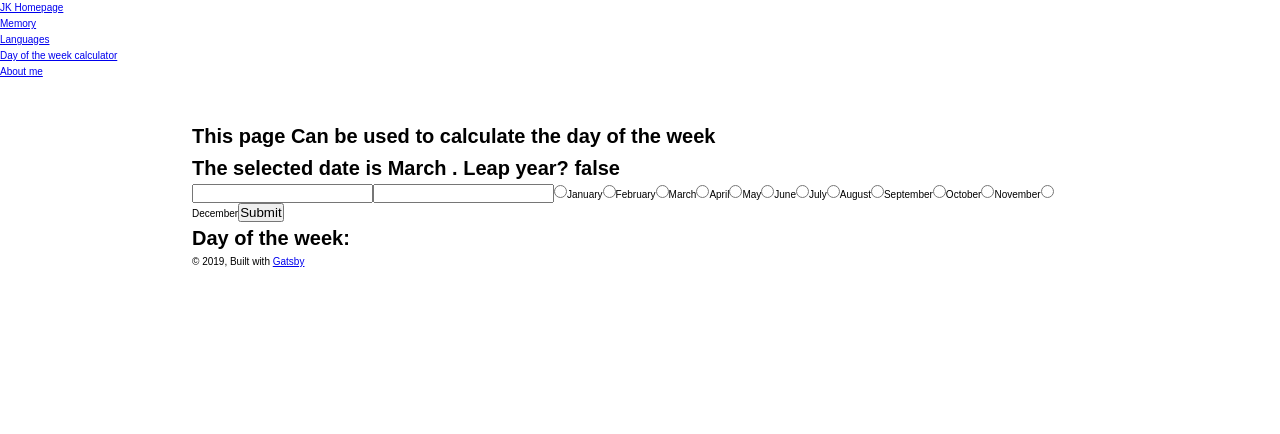
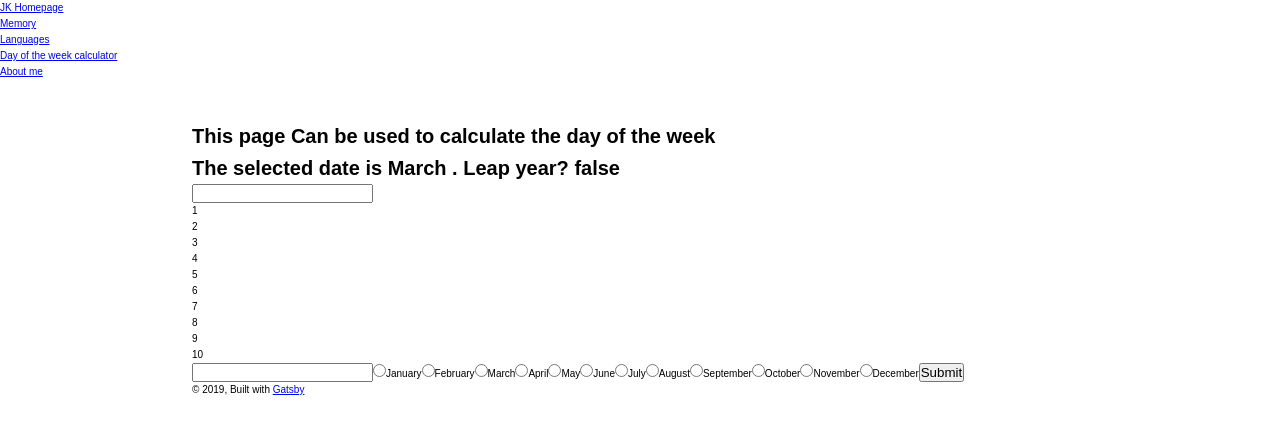
Before and after one commit to Coffettaja/gatsby-homepage, a Gatsby site: page /dayOfTheWeek in a window 1280 px wide. Built offline with nearby package versions, Linux system fonts and the light colour scheme; Gatsby itself is replaced by a stand-in of ours.

Commit message:
box input for selecting date

```diff
--- /dev/null
+++ b/src/components/boxInput.js
@@ -0,0 +1,30 @@
+import React from 'react'
+
+const BoxOption = ({value, onClick, children}) => {
+
+  return (
+    <div value={value} onClick={onClick}>
+      {children}
+    </div>
+  )
+}
+
+const BoxInput = ({value, onChange, choices}) => {
+  const onClick = (e) => {
+    console.log(e.target)
+  }
+
+  return (
+    <div>
+      {choices.map((choice, index) => {
+        return (
+          <BoxOption value={choice} onClick={onClick} key={index}>
+            {`${choice}`}
+          </BoxOption>
+        )
+      })}
+    </div>
+  )
+}
+
+export default BoxInput
--- a/src/components/dayOfTheWeekCalculator.js
+++ b/src/components/dayOfTheWeekCalculator.js
@@ -1,6 +1,7 @@
 import React from 'react'
-import RadioGroup from './RadioGroup'
-import RadioOption from './RadioOption'
+import RadioGroup from './radioGroup'
+import RadioOption from './radioOption'
+import BoxInput from './boxInput'
 
 export default class DayOfTheWeekCalculator extends React.Component {
 
@@ -118,6 +119,9 @@ export default class DayOfTheWeekCalculator extends React.Component {
       // Result
       dayOfTheWeek: '',
       error: '',
+
+      //
+      displayAnswer: false,
     }
   }
 
@@ -158,7 +162,10 @@ export default class DayOfTheWeekCalculator extends React.Component {
    * @memberof DayOfTheWeekCalculator
    */
   updateDayOfTheWeek = () => {
-    if (this.state.day.length == 0) {
+    if (this.state.day.length === 0 || this.state.year.length === 0) {
+      this.setState(() => ({
+        dayOfTheWeek: ''
+      }))
       return
     }
     // dayIndex represents the day of the week, where
@@ -302,12 +309,23 @@ export default class DayOfTheWeekCalculator extends React.Component {
     this.setState(this.updateMonth(month))
   }
 
+  onDateFormSubmit = (e) => {
+    e.preventDefault()
+    if (this.state.dayOfTheWeek.length === 0) {
+      return
+    }
+    this.setState(() => ({
+      displayAnswer: true,
+    }))
+  }
+
   render() {
     return (
       <div>
         <h1>The selected date is {this.state.day} {this.MONTHS[this.state.month].name} {this.state.year}. Leap year? {this.state.isLeapYear.toString()}</h1>
-        <form id="date-form">
+        <form id="date-form" onSubmit={this.onDateFormSubmit}>
           <input value={this.state.day} onChange={this.onDayChange} name="day"  type="text"/>
+          <BoxInput value={3} onChange={this.onDayChange} choices={[1,2,3,4,5,6,7,8,9,10]} />
           <input value={this.state.year} onChange={this.onYearChange} name="year" type="text"/>
           <RadioGroup
             name="month"
@@ -329,7 +347,7 @@ export default class DayOfTheWeekCalculator extends React.Component {
           </RadioGroup>
           <button type="submit">Submit</button>
         </form>
-        <h1>Day of the week: {this.state.dayOfTheWeek}</h1>
+        {this.state.displayAnswer && <h1>Day oaaf the week: {this.state.dayOfTheWeek}</h1>}
       </div>
     )
   }
```
